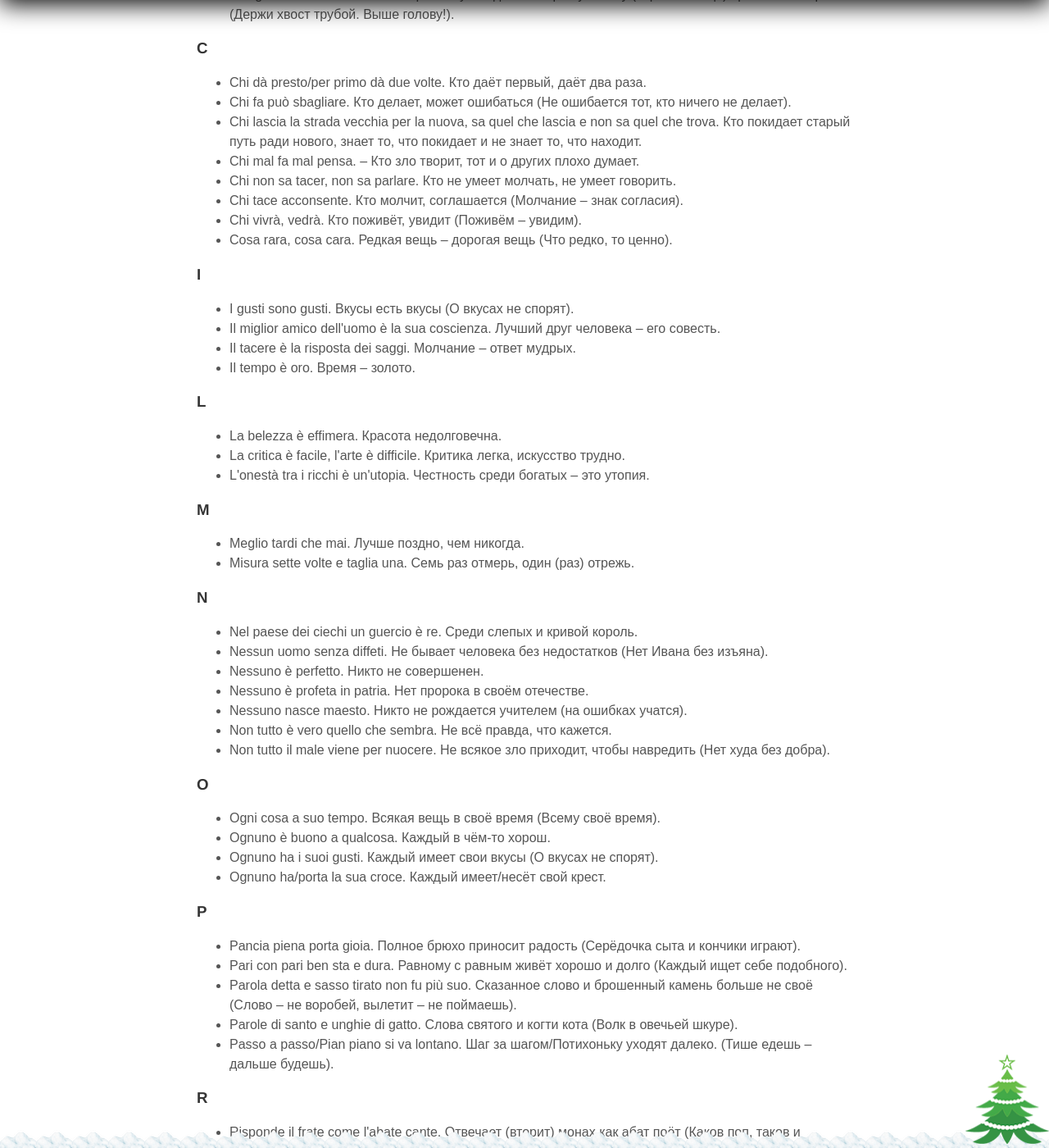
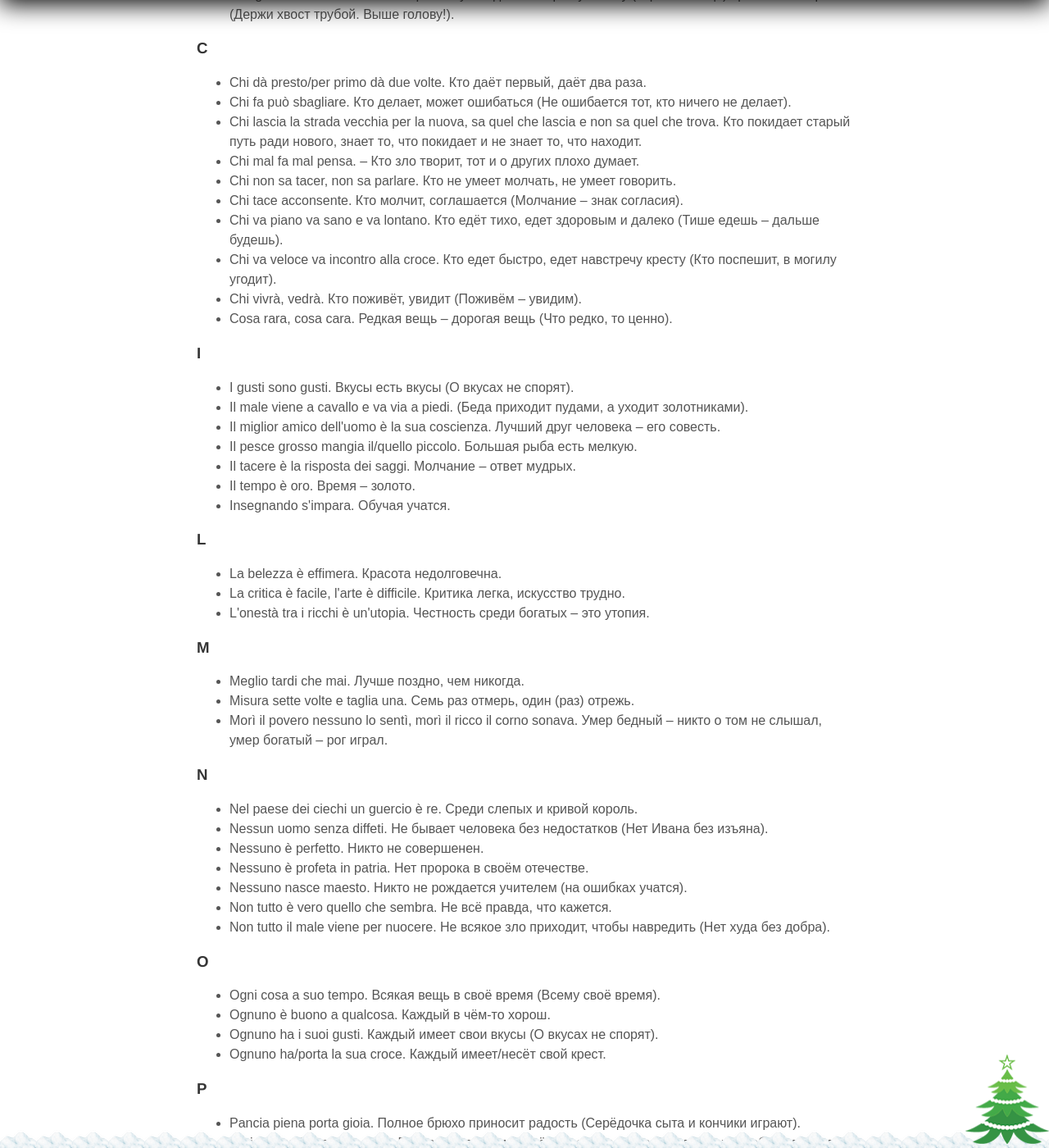
Before and after one commit to postolny/postolny.github.io, a Jekyll site: the page built from _pages/proverbi.md, in a window 1280 px wide and 1400 px high, scrolled down 952 px. Shown: the whole window at 82% size. Built offline with Jekyll 4.4.1, drawn with Linux system fonts in a browser that asks for light colours; nearby versions of some CDN libraries; some of the changed text lies outside the part shown.

Commit message:
Add files via upload

```diff
--- a/_pages/proverbi.md
+++ b/_pages/proverbi.md
@@ -25,15 +25,20 @@ permalink: /proverbi/
 - Chi mal fa mal pensa. – Кто зло творит, тот и о других плохо думает.
 - Chi non sa tacer, non sa parlare. Кто не умеет молчать, не умеет говорить.
 - Chi tace acconsente. Кто молчит, соглашается (Молчание – знак согласия).
+- Chi va piano va sano e va lontano. Кто едёт тихо, едет здоровым и далеко (Тише едешь – дальше будешь).
+- Chi va veloce va incontro alla croce. Кто едет быстро, едет навстречу кресту (Кто поспешит, в могилу угодит).
 - Chi vivrà, vedrà. Кто поживёт, увидит (Поживём – увидим).
 - Cosa rara, cosa cara. Редкая вещь – дорогая вещь (Что редко, то ценно).
 
 ### I
 
 - I gusti sono gusti. Вкусы есть вкусы (О вкусах не спорят).
+- Il male viene a cavallo e va via a piedi. (Беда приходит пудами, а уходит золотниками).
 - Il miglior amico dell'uomo è la sua coscienza. Лучший друг человека – его совесть.
+- Il pesce grosso mangia il/quello piccolo. Большая рыба есть мелкую.
 - Il tacere è la risposta dei saggi. Молчание – ответ мудрых.
 - Il tempo è oro. Время – золото.
+- Insegnando s'impara. Обучая учатся.
 
 ### L
 
@@ -45,6 +50,7 @@ permalink: /proverbi/
 
 - Meglio tardi che mai. Лучше поздно, чем никогда.
 - Misura sette volte e taglia una. Семь раз отмерь, один (раз) отрежь.
+- Morì il povero nessuno lo sentì, morì il ricco il corno sonava. Умер бедный – никто о том не слышал, умер богатый – рог играл.
 
 ### N
 
@@ -76,6 +82,10 @@ permalink: /proverbi/
 - Risponde il frate come l'abate cante. Отвечает (вторит) монах как абат поёт (Каков поп, таков и приход).
 - Roma non fu fatta/Il mondo non fu fatto in un giorno. Рим/Мир не сделали (создавался, строился) за день (Не сразу Москва строилась).
 
+### S
+
+- Sbagliando s'impara. Ошибаясь учатся (Обжёгшись на молоке, будешь дуть на воду).
+
 ### T
 
 - Tutto è bene quel che finisce bene. Всё хорошо, что хорошо кончается.
```
